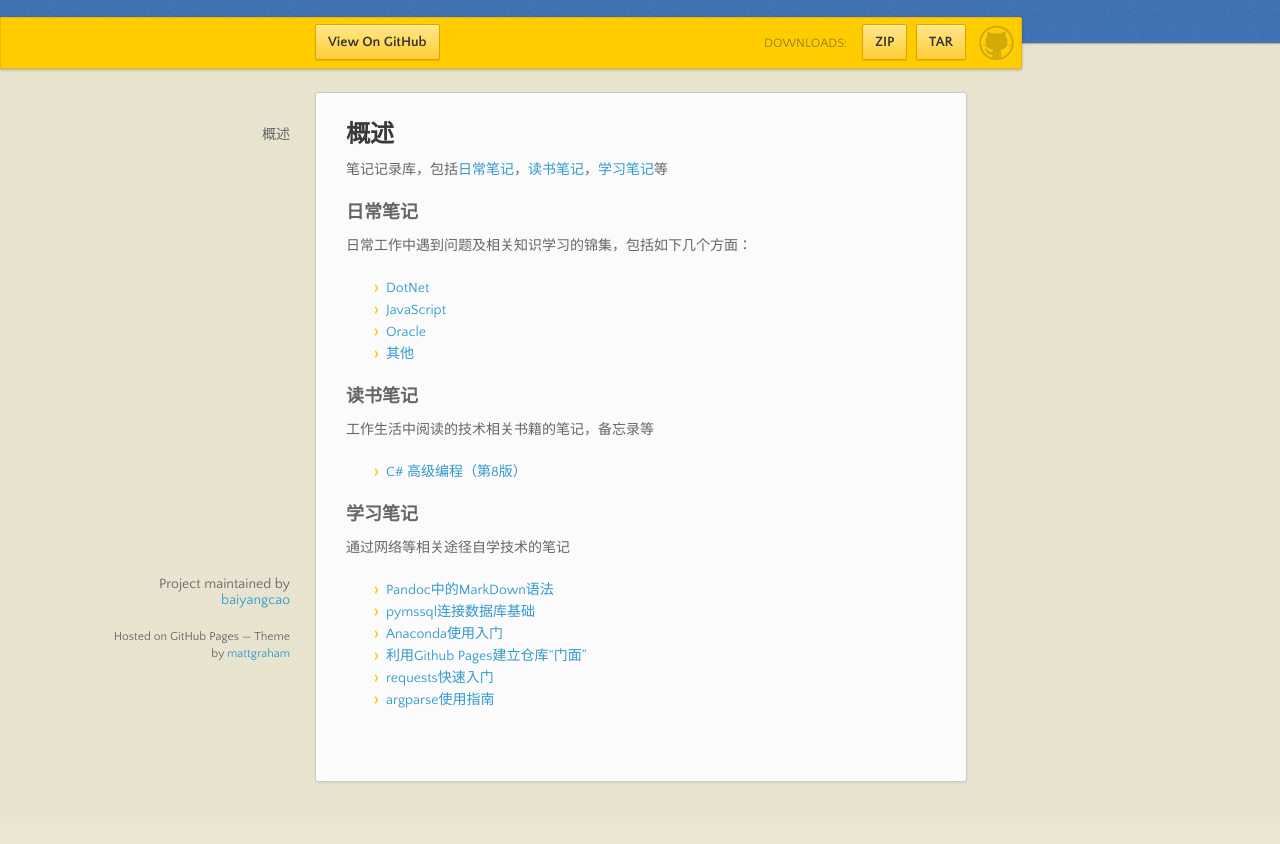
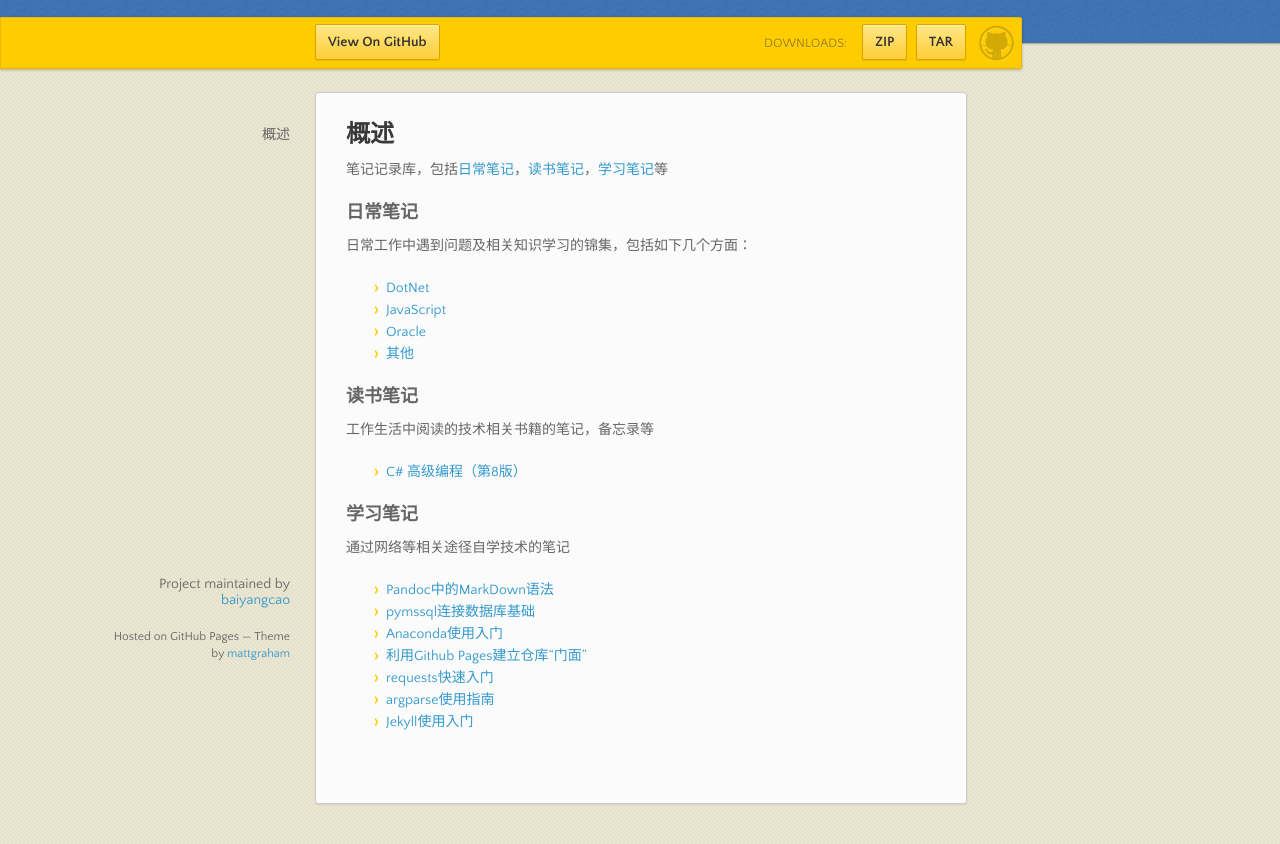
Before and after one commit to baiyangcao/Notes, a website: page docs/index.html in a window 1280 px wide. Shown: the part 98-942 px from the top of the page. Before the commit the page ends 920 px from the top, so only its background shows below. Drawn offline with nearby package versions, Linux system fonts and the light colour scheme.

Commit message:
docs中添加“Jekyll使用入门”链接

```diff
--- a/docs/index.html
+++ b/docs/index.html
@@ -77,6 +77,7 @@
 <li><a href="https://github.com/baiyangcao/Notes/blob/master/Study%20Notes/github_pages_basic.md">利用Github Pages建立仓库“门面”</a></li>
 <li><a href="https://github.com/baiyangcao/Notes/blob/master/Study%20Notes/requests_basic.md">requests快速入门</a></li>
 <li><a href="https://github.com/baiyangcao/Notes/blob/master/Study%20Notes/argparse_basic.md">argparse使用指南</a></li>
+<li><a href="https://github.com/baiyangcao/Notes/blob/master/Study%20Notes/jekyll_basic.md">Jekyll使用入门</a></li>
 </ul>
       </section>
       <footer>
```
